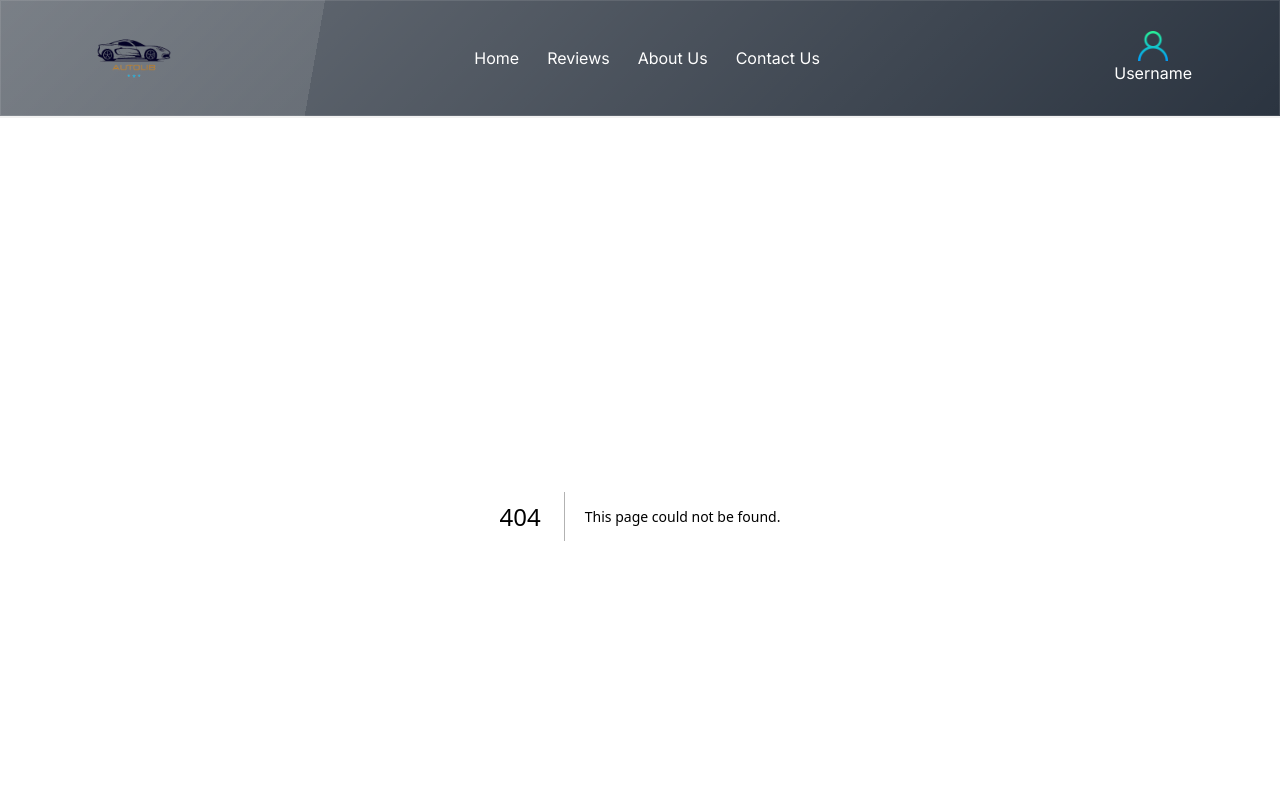
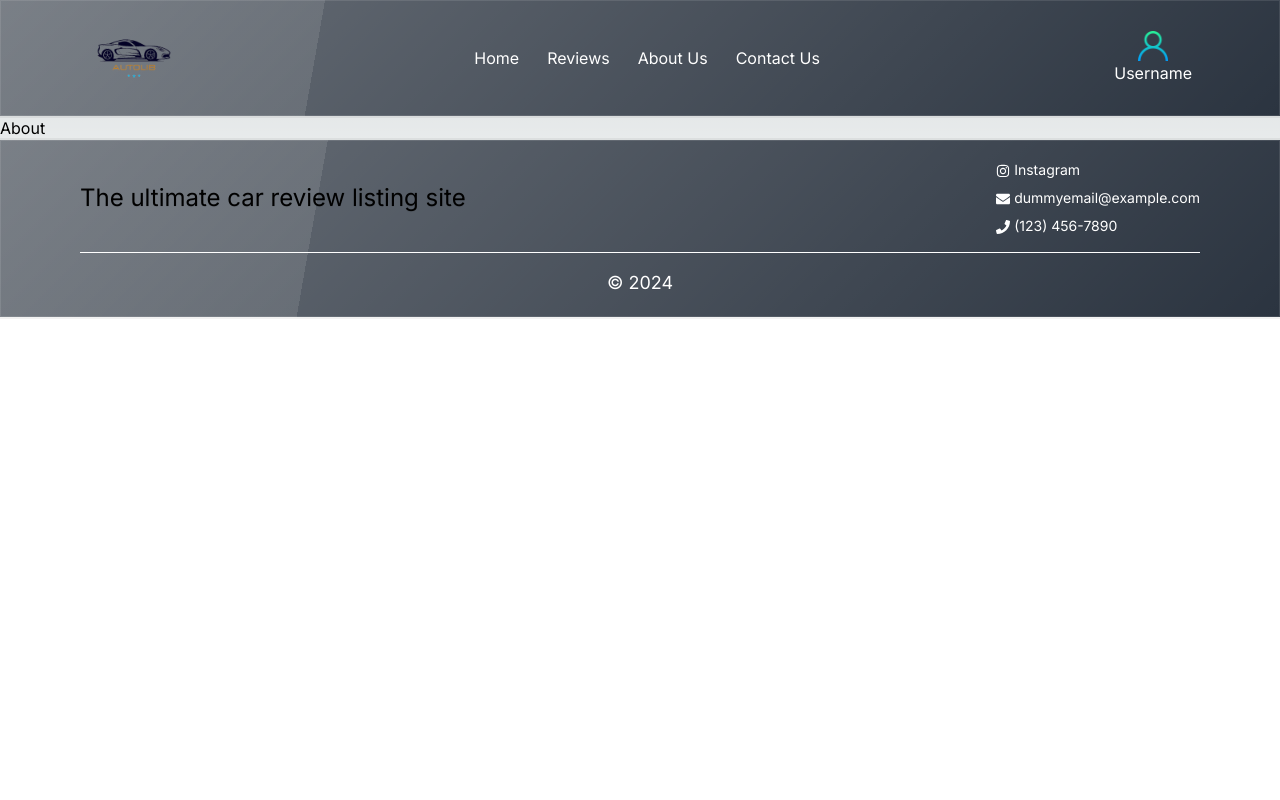
Before and after one commit to Josekariz/autolib, a Next.js app: page /about in a window 1280 px wide. Before the commit this address had no page. Shown: the top 800 px of the page. Built offline with nearby package versions, Linux system fonts and the light colour scheme.

Commit message:
create other pages

```diff
--- /dev/null
+++ b/src/app/about/page.tsx
@@ -0,0 +1,5 @@
+export default function About(){
+    return (
+        <h1>About</h1>
+    )
+}
--- /dev/null
+++ b/src/app/contact_us/page.tsx
@@ -0,0 +1,5 @@
+export default function Contact() {
+    return (
+        <h1>Contact us page</h1>
+    )
+}
--- /dev/null
+++ b/src/app/reviews/page.tsx
@@ -0,0 +1,3 @@
+export default function Review() {
+    return <h1>Reviews</h1>
+}
```
